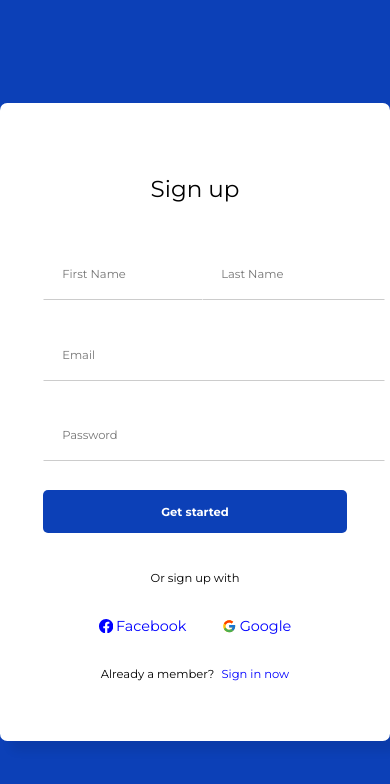
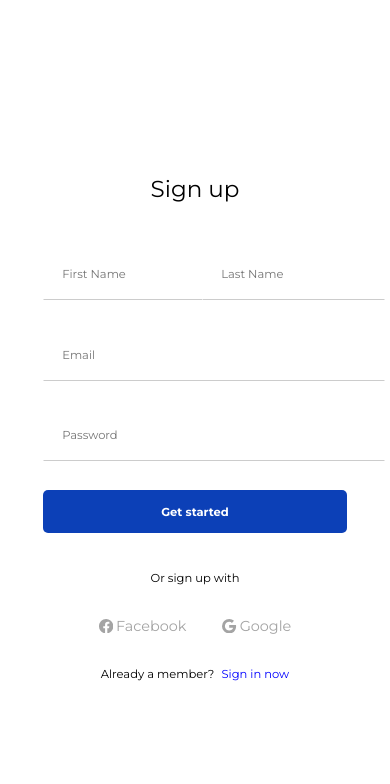
Before and after one commit to brunomgferreira/done, a React (Vite) app in the folder client/: page /register in a window 390 px wide. Shown: the top 784 px of the page. Built offline with nearby package versions, Linux system fonts and the light colour scheme.

Commit message:
Register page is responsive

```diff
--- a/client/src/pages/Register.jsx
+++ b/client/src/pages/Register.jsx
@@ -1,8 +1,7 @@
-import React, { useState } from 'react';
+import React, { useEffect, useState } from 'react';
 import styled, { css } from 'styled-components';
 import Button from '../components/elements/Button';
-import { FcGoogle } from 'react-icons/fc';
-import { BsFacebook } from 'react-icons/bs';
+import { BsFacebook, BsGoogle } from 'react-icons/bs';
 import axios from 'axios';
 import InputField from '../components/elements/InputField';
 import { Link } from 'react-router-dom';
@@ -61,9 +60,19 @@ const Register = () => {
     }
   }
 
+  const [windowWidth, setWindowWidth] = useState(window.innerWidth);
+
+  useEffect(() => {
+    const handleResize = () => {
+      setWindowWidth(window.innerWidth);
+    };
+    window.addEventListener('resize', handleResize);
+    return () => window.removeEventListener('resize', handleResize);
+  }, []);
+
   return (
-    <RegisterWrapper>
-        <RegisterContainer>
+    <RegisterWrapper $windowWidth={windowWidth}>
+        <RegisterContainer $windowWidth={windowWidth}>
           <RegisterForm onSubmit={handleSubmit}>
             <Title>Sign up</Title>
               <NameInputContainer>
@@ -100,10 +109,10 @@ const Register = () => {
             </div>
             <OtherRegisterOptions>
               <OtherRegisterOption href="#">
-                <LinkSpan><BsFacebook /> Facebook</LinkSpan>
+                <OtherRegisterOptionLinkSpan><BsFacebook /> Facebook</OtherRegisterOptionLinkSpan>
               </OtherRegisterOption>
               <OtherRegisterOption href="#">
-                <LinkSpan><FcGoogle /> Google</LinkSpan>
+                <OtherRegisterOptionLinkSpan><BsGoogle /> Google</OtherRegisterOptionLinkSpan>
               </OtherRegisterOption>
             </OtherRegisterOptions>
             <LoginContainer>
@@ -128,6 +137,12 @@ const RegisterWrapper = styled.div`
   left: 0;
   height:100%;
   width: 100%;
+
+  ${({ $windowWidth }) =>
+    $windowWidth < 600 &&
+    css`
+      background-color: white;
+    `}
 `
 
 const RegisterContainer = styled.div`
@@ -137,6 +152,12 @@ const RegisterContainer = styled.div`
   box-shadow: 10px 10px 10px rgba(0, 0, 0, 0.08);
   width: 60rem;
   overflow: hidden;
+
+  ${({ $windowWidth }) =>
+    $windowWidth < 600 &&
+    css`
+      box-shadow: 0px 0px 0px transparent;
+    `}
 `
 
 const RegisterForm = styled.form`
@@ -189,6 +210,13 @@ const OtherRegisterOption = styled.a`
   font-size: 2rem;
 `
 
+const OtherRegisterOptionLinkSpan = styled.span`
+  color: #a4a4a4;
+  display: flex;
+  align-items: center;
+  gap: 0.4rem;
+`
+
 const LoginContainer = styled.div`
   display: flex;
   flex-direction: row;
```
